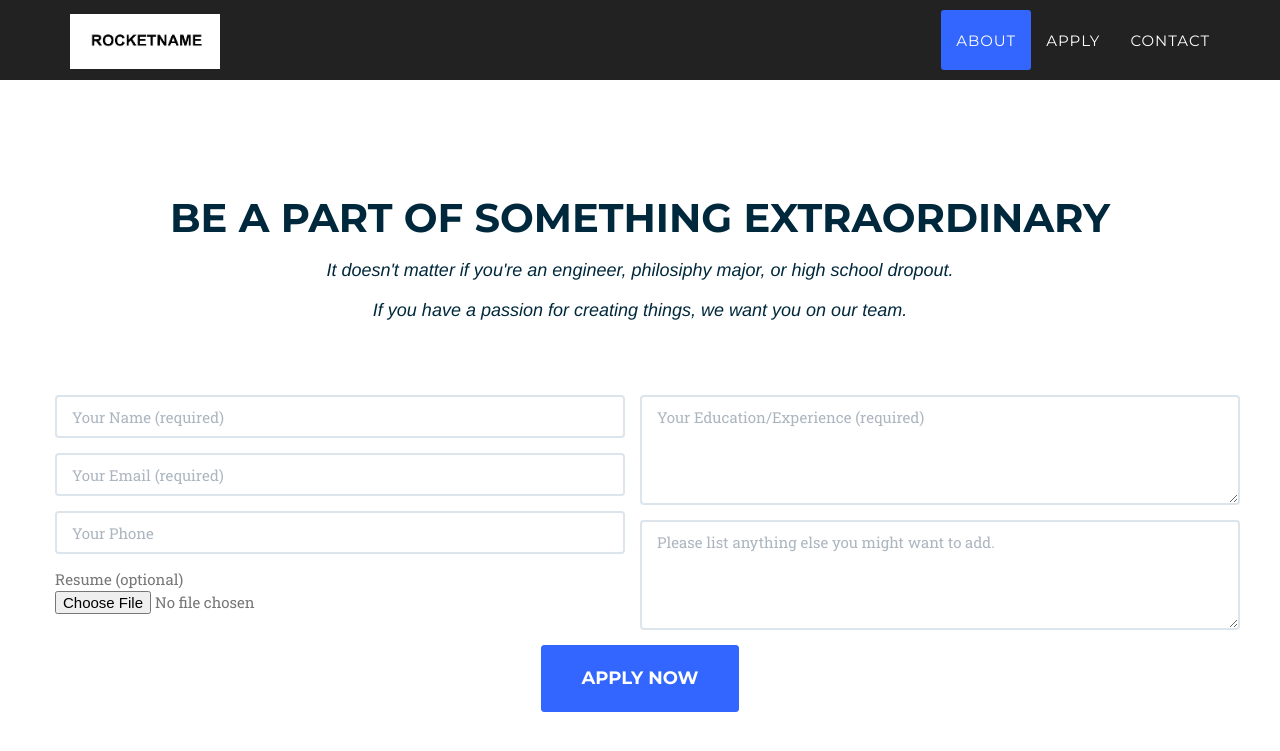
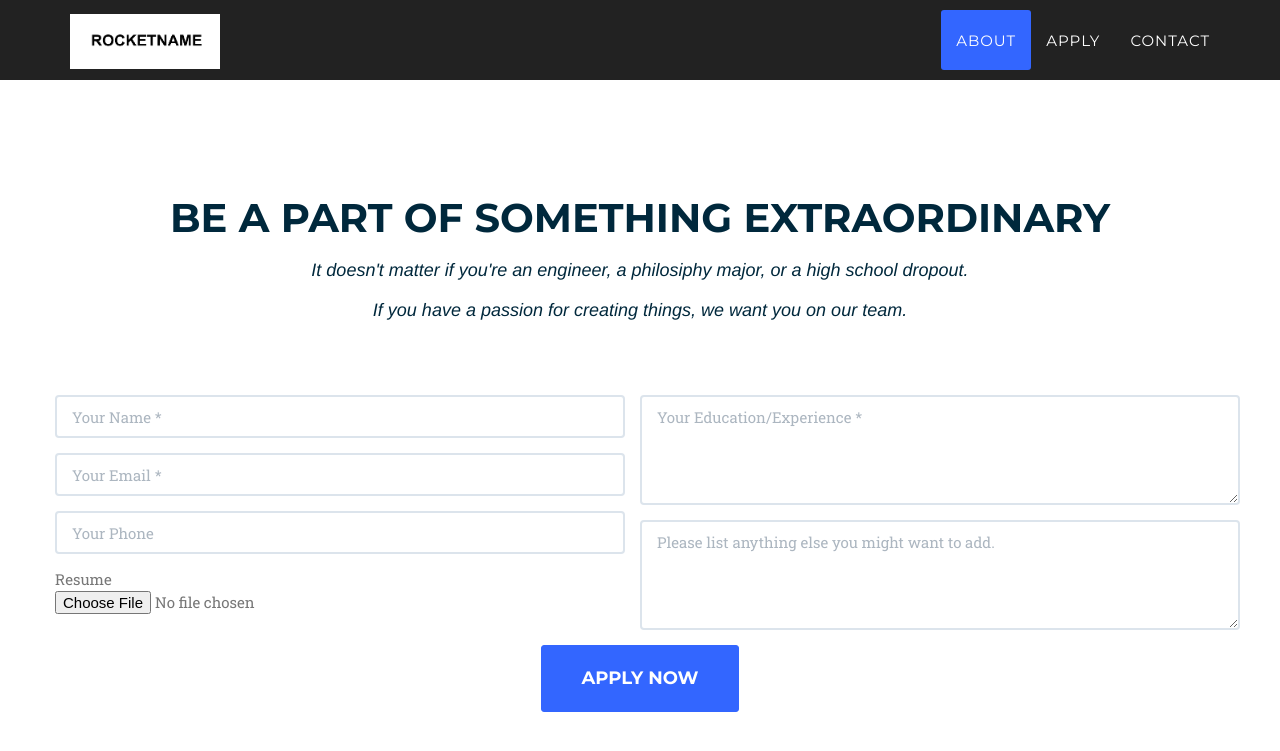
Before and after one commit to HughFerg/operation-space, a Jekyll site: the page built from index.html, in a window 1280 px wide and 900 px high, scrolled down 2363 px. Shown: the top 751 px of the window. Built offline with Jekyll 4.4.1, drawn with Linux system fonts in a browser that asks for light colours; some web fonts are replaced.

Commit message:
fixed apply form

```diff
--- a/_includes/2017_data/apply.html
+++ b/_includes/2017_data/apply.html
@@ -3,7 +3,7 @@
     <div class="row">
       <div class="col-lg-12 text-center">
         <h2 class="section-heading">Be a Part of Something Extraordinary</h2>
-        <h3 class="section-subheading">It doesn't matter if you're an engineer, philosiphy major, or high school dropout.<br><br>If you have a passion for creating things, we want you on our team.</h3>
+        <h3 class="section-subheading">It doesn't matter if you're an engineer, a philosiphy major, or a high school dropout.<br><br>If you have a passion for creating things, we want you on our team.</h3>
       </div>
       <div class="row">
         <div class="col-lg-12">
@@ -11,26 +11,26 @@
             <div class="row">
               <div class="col-md-6">
                 <div class="control-group form-group">
-                  <input type="text" class="form-control" name="name" placeholder="Your Name (required)" id="name" required data-validation-required-message="Please enter your name."WW>
+                  <input type="text" class="form-control" name="name" placeholder="Your Name *" id="name" required data-validation-required-message="Please enter your name. *"WW>
                   <p class="help-block text-danger"></p>
                 </div>
                 <div class="control-group form-group">
-                  <input type="email" class="form-control" name="_replyto" placeholder="Your Email (required)" id="email" required data-validation-required-message="Please enter your email address.">
+                  <input type="email" class="form-control" name="_replyto" placeholder="Your Email *" id="email" required data-validation-required-message="Please enter your email address. *">
                   <p class="help-block text-danger"></p>
                 </div>
                 <div class="control-group form-group">
-                  <input type="tel" class="form-control" name="phone" placeholder="Your Phone" id="phone" required data-validation-required-message="Please enter your phone number (optional).">
+                  <input type="tel" class="form-control" name="phone" placeholder="Your Phone" id="phone" required data-validation-required-message="Please enter your phone number.">
                   <p class="help-block text-danger"></p>
                 </div>
                 <div class="section-subheading text-muted">
-                  Resume (optional)
+                  Resume
                   <br>
                   <input type="file" name="upload" accept="resume/pdf, resume/jpg">
                 </div>
               </div>
               <div class="col-md-6" style="padding:0;">
                 <div class="control-group form-group">
-                  <textarea class="form-control" name="education/experience" placeholder="Your Education/Experience (required)" id="message" required data-validation-required-message="Please explain any prior education, experience, or credentials." rows=4></textarea>
+                  <textarea class="form-control" name="education/experience" placeholder="Your Education/Experience *" id="message" required data-validation-required-message="Please explain any prior education, experience, or credentials. *" rows=4></textarea>
                   <p class="help-block text-danger"></p>
                 </div>
               </div>
```
